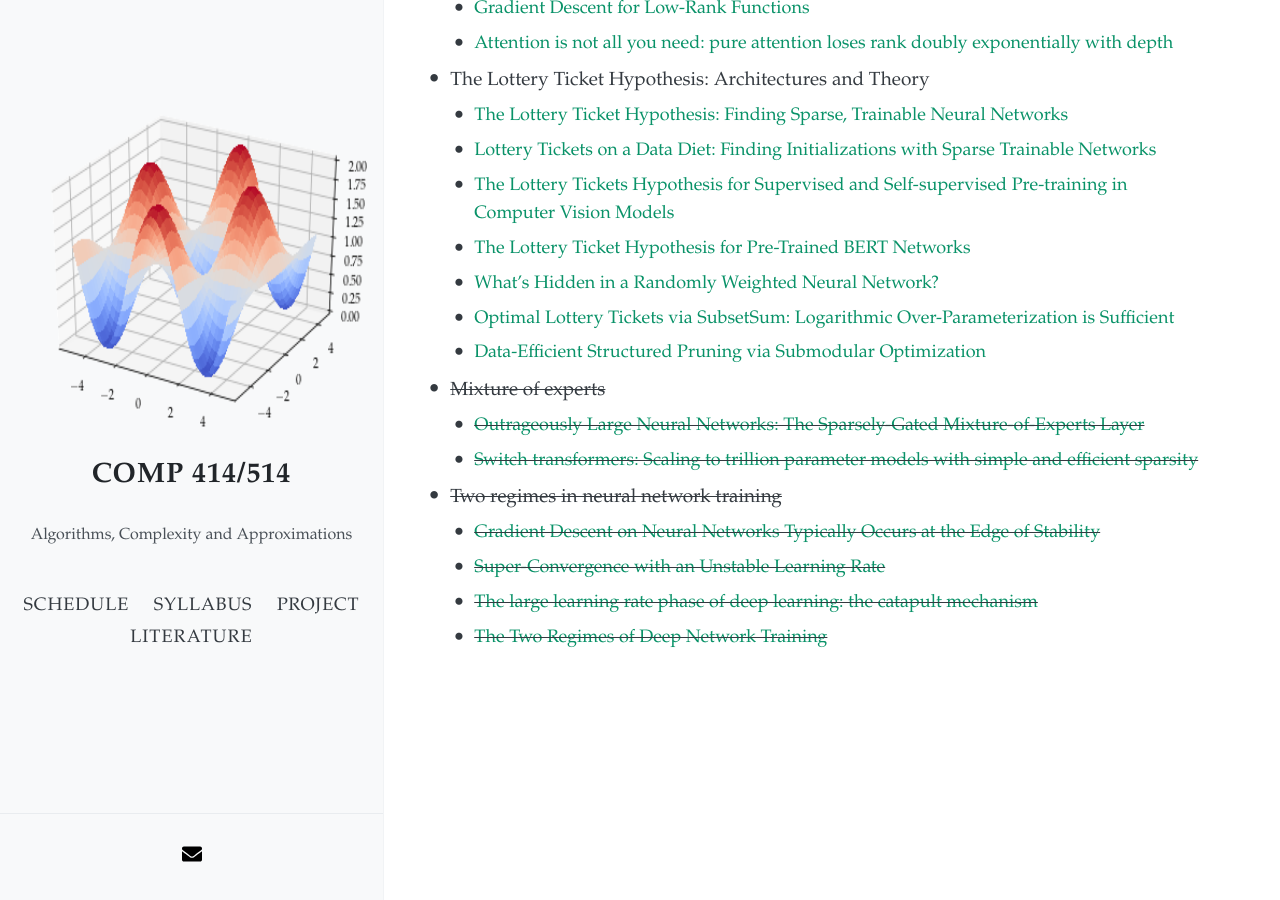
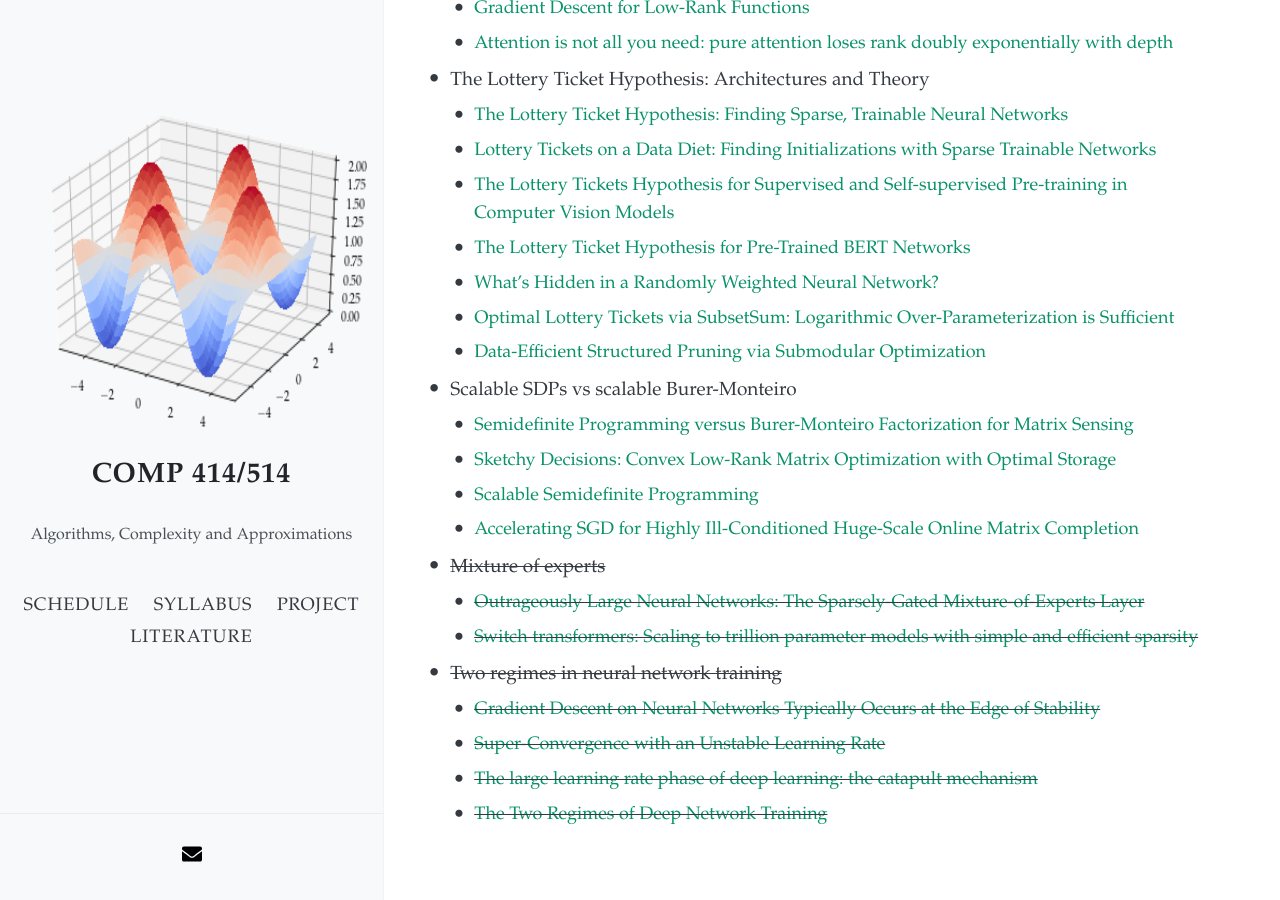
Before and after one commit to akyrillidis/comp414-514, a Jekyll site: the page built from project.md, in a window 1280 px wide and 900 px high, scrolled down 2584 px. Built offline with Jekyll 4.4.1, drawn with Linux system fonts in a browser that asks for light colours; nearby versions of some CDN libraries.

Commit message:
Update project.md

```diff
--- a/project.md
+++ b/project.md
@@ -87,6 +87,12 @@ The course project can be categorized as a literature review, as original resear
   - [Optimal Lottery Tickets via SubsetSum: Logarithmic Over-Parameterization is Sufficient](https://proceedings.neurips.cc/paper/2020/file/1b742ae215adf18b75449c6e272fd92d-Paper.pdf)
   - [Data-Efficient Structured Pruning via Submodular Optimization](https://arxiv.org/pdf/2203.04940.pdf)
 
+- Scalable SDPs vs scalable Burer-Monteiro
+  - [Semidefinite Programming versus Burer-Monteiro Factorization for Matrix Sensing](https://arxiv.org/pdf/2208.07469.pdf)
+  - [Sketchy Decisions: Convex Low-Rank Matrix Optimization with Optimal Storage](https://arxiv.org/pdf/1702.06838.pdf)
+  - [Scalable Semidefinite Programming](https://arxiv.org/pdf/1912.02949.pdf)
+  - [Accelerating SGD for Highly Ill-Conditioned Huge-Scale Online Matrix Completion](https://arxiv.org/pdf/2208.11246.pdf)
+
 
 - ~~Mixture of experts~~
   - ~~[Outrageously Large Neural Networks: The Sparsely-Gated Mixture-of-Experts Layer](https://arxiv.org/pdf/1701.06538.pdf)~~
```
